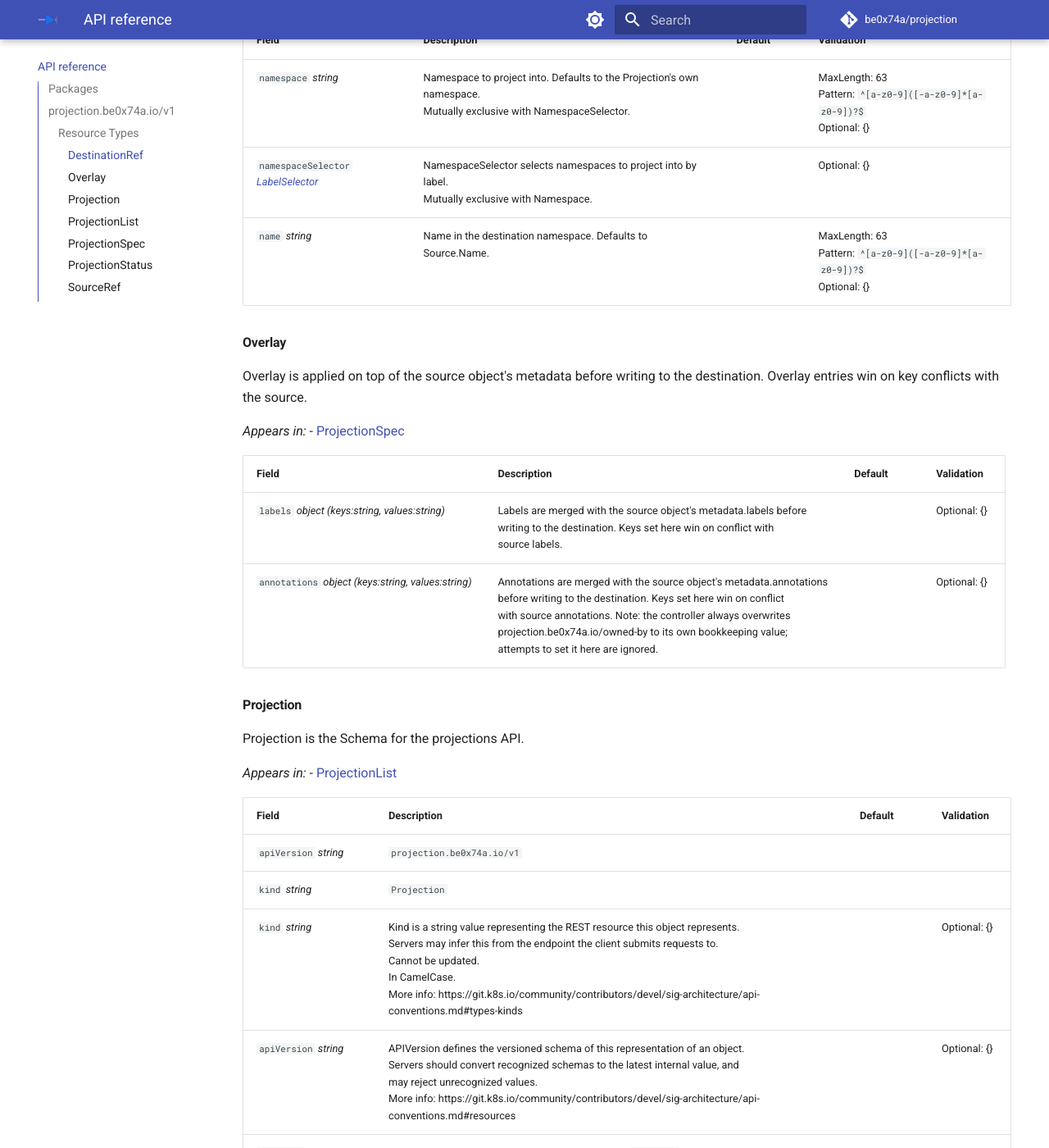
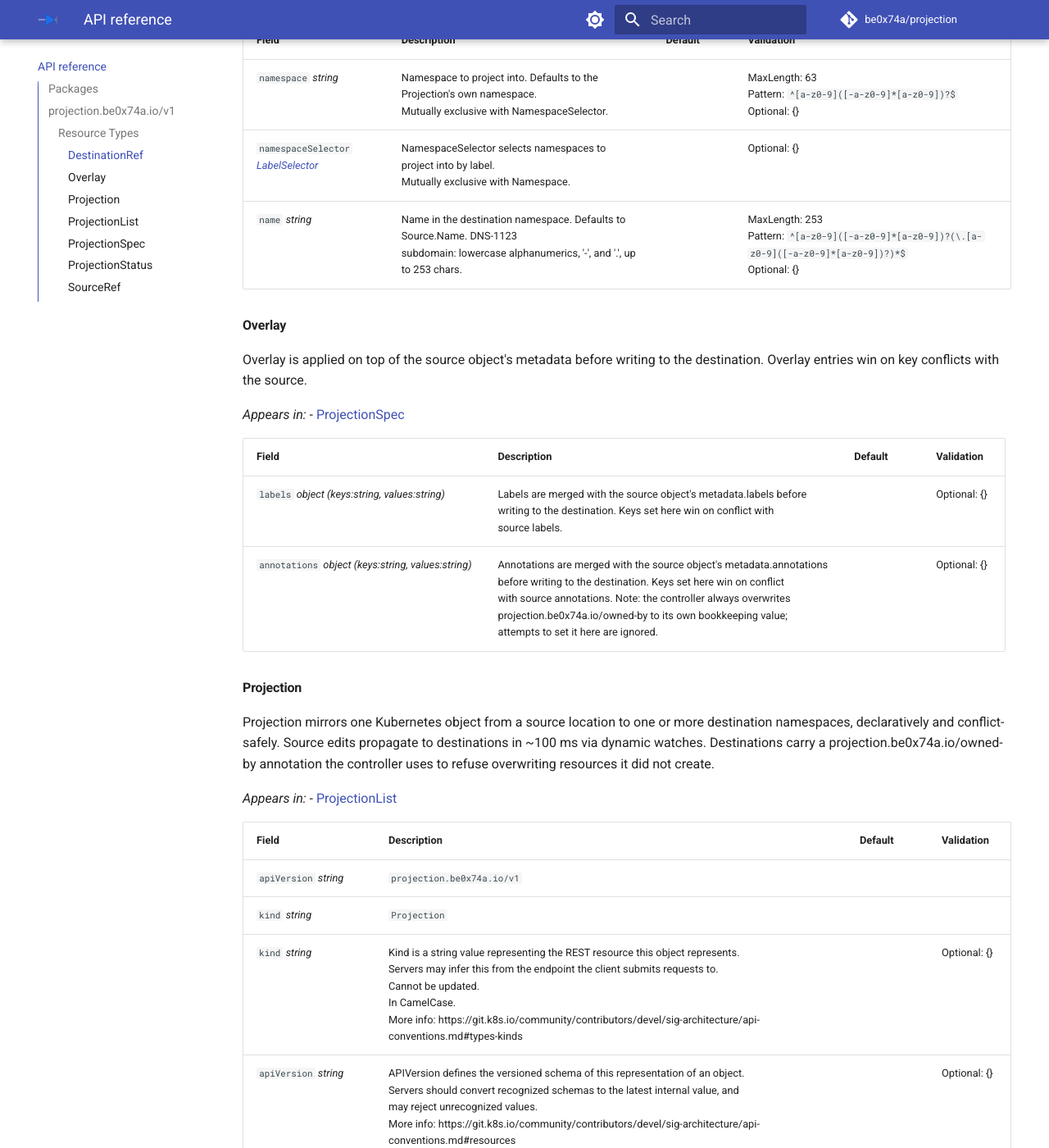
Before and after one commit to be0x74a/projection, an MkDocs documentation site: the page built from docs/api-reference.md, in a window 1280 px wide and 1400 px high, scrolled down 698 px. Shown: the whole window at 82% size. Built offline with MkDocs 1.6.1 and Material for MkDocs 9.7.7, drawn with Linux system fonts in a browser that asks for light colours; comment, search, counter and statistics services are not loaded; some of the changed text lies outside the part shown.

Commit message:
docs(api-reference): regenerate after types.go updates

```diff
--- a/docs/api-reference.md
+++ b/docs/api-reference.md
@@ -32,7 +32,7 @@ _Appears in:_
 | --- | --- | --- | --- |
 | `namespace` _string_ | Namespace to project into. Defaults to the Projection's own namespace.<br />Mutually exclusive with NamespaceSelector. |  | MaxLength: 63 <br />Pattern: `^[a-z0-9]([-a-z0-9]*[a-z0-9])?$` <br />Optional: \{\} <br /> |
 | `namespaceSelector` _[LabelSelector](https://kubernetes.io/docs/reference/generated/kubernetes-api/v1.31/#labelselector-v1-meta)_ | NamespaceSelector selects namespaces to project into by label.<br />Mutually exclusive with Namespace. |  | Optional: \{\} <br /> |
-| `name` _string_ | Name in the destination namespace. Defaults to Source.Name. |  | MaxLength: 63 <br />Pattern: `^[a-z0-9]([-a-z0-9]*[a-z0-9])?$` <br />Optional: \{\} <br /> |
+| `name` _string_ | Name in the destination namespace. Defaults to Source.Name. DNS-1123<br />subdomain: lowercase alphanumerics, '-', and '.', up to 253 chars. |  | MaxLength: 253 <br />Pattern: `^[a-z0-9]([-a-z0-9]*[a-z0-9])?(\.[a-z0-9]([-a-z0-9]*[a-z0-9])?)*$` <br />Optional: \{\} <br /> |
 
 
 #### Overlay
@@ -57,7 +57,11 @@ _Appears in:_
 
 
 
-Projection is the Schema for the projections API.
+Projection mirrors one Kubernetes object from a source location to one or
+more destination namespaces, declaratively and conflict-safely. Source
+edits propagate to destinations in ~100 ms via dynamic watches. Destinations
+carry a projection.be0x74a.io/owned-by annotation the controller uses to
+refuse overwriting resources it did not create.
 
 
 
@@ -99,7 +103,8 @@ ProjectionList contains a list of Projection.
 
 
 
-ProjectionSpec defines the desired state of Projection.
+ProjectionSpec specifies which source object to mirror, where to write it,
+and what metadata overlays to apply.
 
 
 
@@ -117,7 +122,8 @@ _Appears in:_
 
 
 
-ProjectionStatus defines the observed state of Projection.
+ProjectionStatus reports the most recent reconcile outcome via three
+conditions: SourceResolved, DestinationWritten, and Ready.
 
 
 
@@ -144,5 +150,5 @@ _Appears in:_
 | --- | --- | --- | --- |
 | `apiVersion` _string_ | APIVersion of the source object, e.g. "v1" or "apps/v1". |  | MinLength: 1 <br />Pattern: `^([a-z0-9.-]+/)?v[0-9]+((alpha\|beta)[0-9]+)?$` <br />Required: \{\} <br /> |
 | `kind` _string_ | Kind of the source object, e.g. "ConfigMap". |  | MinLength: 1 <br />Pattern: `^[A-Z][A-Za-z0-9]*$` <br />Required: \{\} <br /> |
-| `name` _string_ | Name of the source object. |  | MaxLength: 63 <br />MinLength: 1 <br />Pattern: `^[a-z0-9]([-a-z0-9]*[a-z0-9])?$` <br />Required: \{\} <br /> |
+| `name` _string_ | Name of the source object. DNS-1123 subdomain: lowercase alphanumerics,<br />'-', and '.', up to 253 chars. Matches the permissive form Kubernetes<br />uses for most named objects (ConfigMap, Secret, Deployment, Pod, …). |  | MaxLength: 253 <br />MinLength: 1 <br />Pattern: `^[a-z0-9]([-a-z0-9]*[a-z0-9])?(\.[a-z0-9]([-a-z0-9]*[a-z0-9])?)*$` <br />Required: \{\} <br /> |
 | `namespace` _string_ | Namespace of the source object. |  | MaxLength: 63 <br />MinLength: 1 <br />Pattern: `^[a-z0-9]([-a-z0-9]*[a-z0-9])?$` <br />Required: \{\} <br /> |
```
